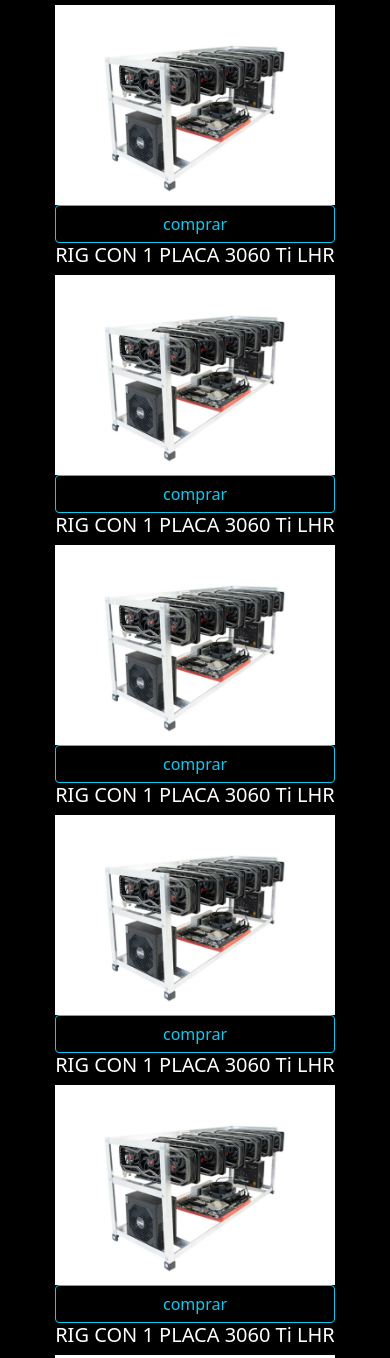
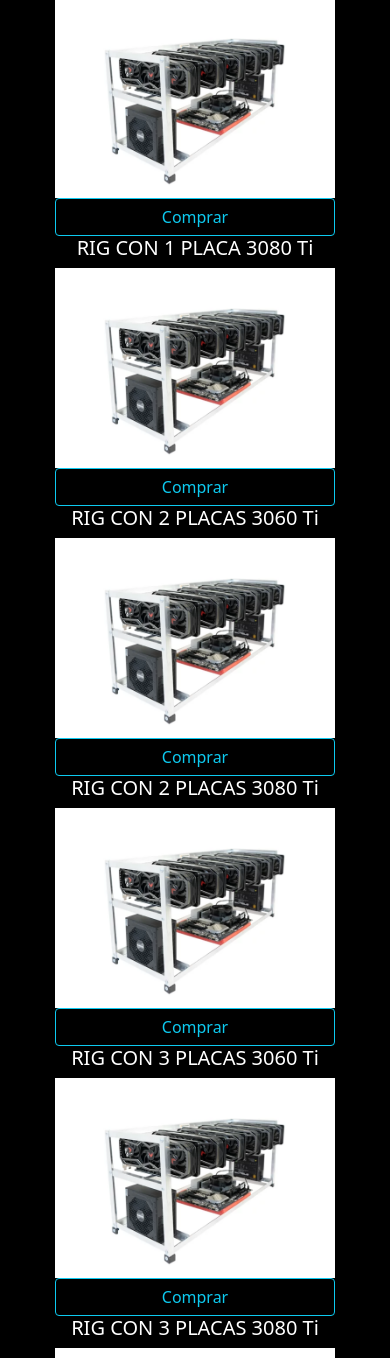
Before and after one commit to emablanco1800/ftproyectoweb, a plain HTML site: page pages/crypto.html in a window 390 px wide. Shown: the part 642-2000 px from the top of the page. Drawn offline with nearby package versions, Linux system fonts and the light colour scheme.

Commit message:
actualizaciones de imagenes, textos, responsive y colores a todos los html

```diff
--- a/estilo.scss
+++ b/estilo.scss
@@ -7,6 +7,27 @@
 $degradado: linear-gradient(62deg, #195ea3 0%, #8633d4 100%);
 $colorletrasmenu: blueviolet;
 $textosblancos: #fff;
+$fondoh2: #6ABDF7;
+$letrash2: cambria cursive;
+$alto: 65px;
+$letramv: 30px;
+
+@mixin formatoh2{
+    display: flex;
+    justify-content: center;
+    text-align: center;
+    align-items: center;
+    background-color: $fondoh2;
+    color: $textosblancos;
+    text-align: center;
+    font-size: 50px;
+    font-family: cambria cursive;
+    height: $alto;
+}
+
+
+
+
 
 header{
     display: flex;
@@ -50,6 +71,8 @@ h1{
     color: $textosblancos;
     text-align: center;
     font-size: 80px;
+    text-shadow: 3px -4px 6px #61a2e4 ,
+                #1682a3 -1px 8px 4px;
     height: 100px;
     width: 100%;
 }
@@ -119,13 +142,15 @@ h1{
     width: 400px;
 }
 
-/* falta acomodar la imagen de inicio */
+$alto: 65px;
+
+
 
 h2{
-    background-color: rgb(42, 155, 117);
-    color: $textosblancos;
-    text-align: center;
+    @include formatoh2
 }
+
+
 table{
     background-color: #a77710;
     margin: 0 auto;
@@ -384,6 +409,7 @@ footer{
     }
 }
 
+
 .necesita {
     width: 100vw;
     color: azure;
--- a/pages/crypto.html
+++ b/pages/crypto.html
@@ -3,8 +3,8 @@
 <head>
     <meta charset="UTF-8">
     <meta name="viewport" content="width=device-width, initial-scale=1.0">
-    <meta name="description" content="PC GAMER MOTHER PC NOTEBOOK. Comienza con tu. PC GAMER. ARMA TU PC. Elegí tu. Hardware para tu PC. COMPRAR AHORA. Elegí tu. Notebook. COMPRAR AHORA">
-    <meta name="keywords" content="pc, gamming, red de minería, samsung, windows, mac, pc completa, ram, disco, placa de video">
+    <meta name="description" content="Comienza hoy a armar la pc que sueñas talmente personalizada, también tenemos pc pre armadas, contamos con envíos a todo el pais">
+    <meta name="keywords" content="pc, gamming, red de minería, samsung, windows, mac, pc completa, ram, disco, placa de video, rig, rig de minería, crypto, bitcoin, criptomonedas">
 <!--Bs-->
 <link href="https://cdn.jsdelivr.net/npm/bootstrap@5.1.3/dist/css/bootstrap.min.css" rel="stylesheet" integrity="sha384-1BmE4kWBq78iYhFldvKuhfTAU6auU8tT94WrHftjDbrCEXSU1oBoqyl2QvZ6jIW3" crossorigin="anonymous">
 <!--Bs-->
@@ -76,72 +76,72 @@
     <div class="container">
       <div class="row">
         <div class="col">
-          <h5>RIG CON 1 PLACA 3060 Ti LHR</h5>
+          <h5>RIG CON 1 PLACA 3060 Ti</h5>
           <img src="../multimedia/rig-de-mineria.jpg" class="rig">
-          <button type="button" class="btn btn-outline-info">comprar</button>
+          <button type="button" class="btn btn-outline-info">Comprar</button>
         </div>
         <div class="col">
-          <h5>RIG CON 1 PLACA 3060 Ti LHR</h5>
+          <h5>RIG CON 1 PLACA 3080 Ti</h5>
           <img src="../multimedia/rig-de-mineria.jpg" class="rig">
-          <button type="button" class="btn btn-outline-info">comprar</button>
+          <button type="button" class="btn btn-outline-info">Comprar</button>
         </div>
         <div class="col">
-          <h5>RIG CON 1 PLACA 3060 Ti LHR</h5>
+          <h5>RIG CON 2 PLACAS 3060 Ti</h5>
           <img src="../multimedia/rig-de-mineria.jpg" class="rig">
-          <button type="button" class="btn btn-outline-info">comprar</button>
+          <button type="button" class="btn btn-outline-info">Comprar</button>
         </div>
         <div class="col">
-          <h5>RIG CON 1 PLACA 3060 Ti LHR</h5>
+          <h5>RIG CON 2 PLACAS 3080 Ti</h5>
           <img src="../multimedia/rig-de-mineria.jpg" class="rig">
-          <button type="button" class="btn btn-outline-info">comprar</button>
+          <button type="button" class="btn btn-outline-info">Comprar</button>
         </div>
       </div>
     </div>
     <div class="container">
       <div class="row">
         <div class="col">
-          <h5>RIG CON 1 PLACA 3060 Ti LHR</h5>
+          <h5>RIG CON 3 PLACAS 3060 Ti</h5>
           <img src="../multimedia/rig-de-mineria.jpg" class="rig">
-          <button type="button" class="btn btn-outline-info">comprar</button>
+          <button type="button" class="btn btn-outline-info">Comprar</button>
         </div>
         <div class="col">
-          <h5>RIG CON 1 PLACA 3060 Ti LHR</h5>
+          <h5>RIG CON 3 PLACAS 3080 Ti</h5>
           <img src="../multimedia/rig-de-mineria.jpg" class="rig">
-          <button type="button" class="btn btn-outline-info">comprar</button>
+          <button type="button" class="btn btn-outline-info">Comprar</button>
         </div>
         <div class="col">
-          <h5>RIG CON 1 PLACA 3060 Ti LHR</h5>
+          <h5>RIG CON 4 PLACAS 3060 Ti</h5>
           <img src="../multimedia/rig-de-mineria.jpg" class="rig">
-          <button type="button" class="btn btn-outline-info">comprar</button>
+          <button type="button" class="btn btn-outline-info">Comprar</button>
         </div>
         <div class="col">
-          <h5>RIG CON 1 PLACA 3060 Ti LHR</h5>
+          <h5>RIG CON 4 PLACAS 3080 Ti</h5>
           <img src="../multimedia/rig-de-mineria.jpg" class="rig">
-          <button type="button" class="btn btn-outline-info">comprar</button>
+          <button type="button" class="btn btn-outline-info">Comprar</button>
         </div>
       </div>
     </div>
     <div class="container">
       <div class="row">
         <div class="col">
-          <h5>RIG CON 1 PLACA 3060 Ti LHR</h5>
+          <h5>RIG CON 5 PLACAS 3060 Ti</h5>
           <img src="../multimedia/rig-de-mineria.jpg" class="rig">
-          <button type="button" class="btn btn-outline-info">comprar</button>
+          <button type="button" class="btn btn-outline-info">Comprar</button>
         </div>
         <div class="col">
-          <h5>RIG CON 1 PLACA 3060 Ti LHR</h5>
+          <h5>RIG CON 5 PLACAS 3080 Ti</h5>
           <img src="../multimedia/rig-de-mineria.jpg" class="rig">
-          <button type="button" class="btn btn-outline-info">comprar</button>
+          <button type="button" class="btn btn-outline-info">Comprar</button>
         </div>
         <div class="col">
-          <h5>RIG CON 1 PLACA 3060 Ti LHR</h5>
+          <h5>RIG CON 6 PLACAS 3060 Ti</h5>
           <img src="../multimedia/rig-de-mineria.jpg" class="rig">
-          <button type="button" class="btn btn-outline-info">comprar</button>
+          <button type="button" class="btn btn-outline-info">Comprar</button>
         </div>
         <div class="col">
-          <h5>RIG CON 1 PLACA 3060 Ti LHR</h5>
+          <h5>RIG CON 5 PLACAS 3090</h5>
           <img src="../multimedia/rig-de-mineria.jpg" class="rig">
-          <button type="button" class="btn btn-outline-info">comprar</button>
+          <button type="button" class="btn btn-outline-info">Comprar</button>
         </div>
       </div>
     </div>
```
Also changed, not shown: index.html (+2 -2 lines), pages/armatupc.html (+2 -2 lines), pages/contacto.html (+2 -2 lines), pages/nosotros.html (+2 -2 lines), pages/tienda.html (+2 -2 lines), estilo.css, 2 other files.
